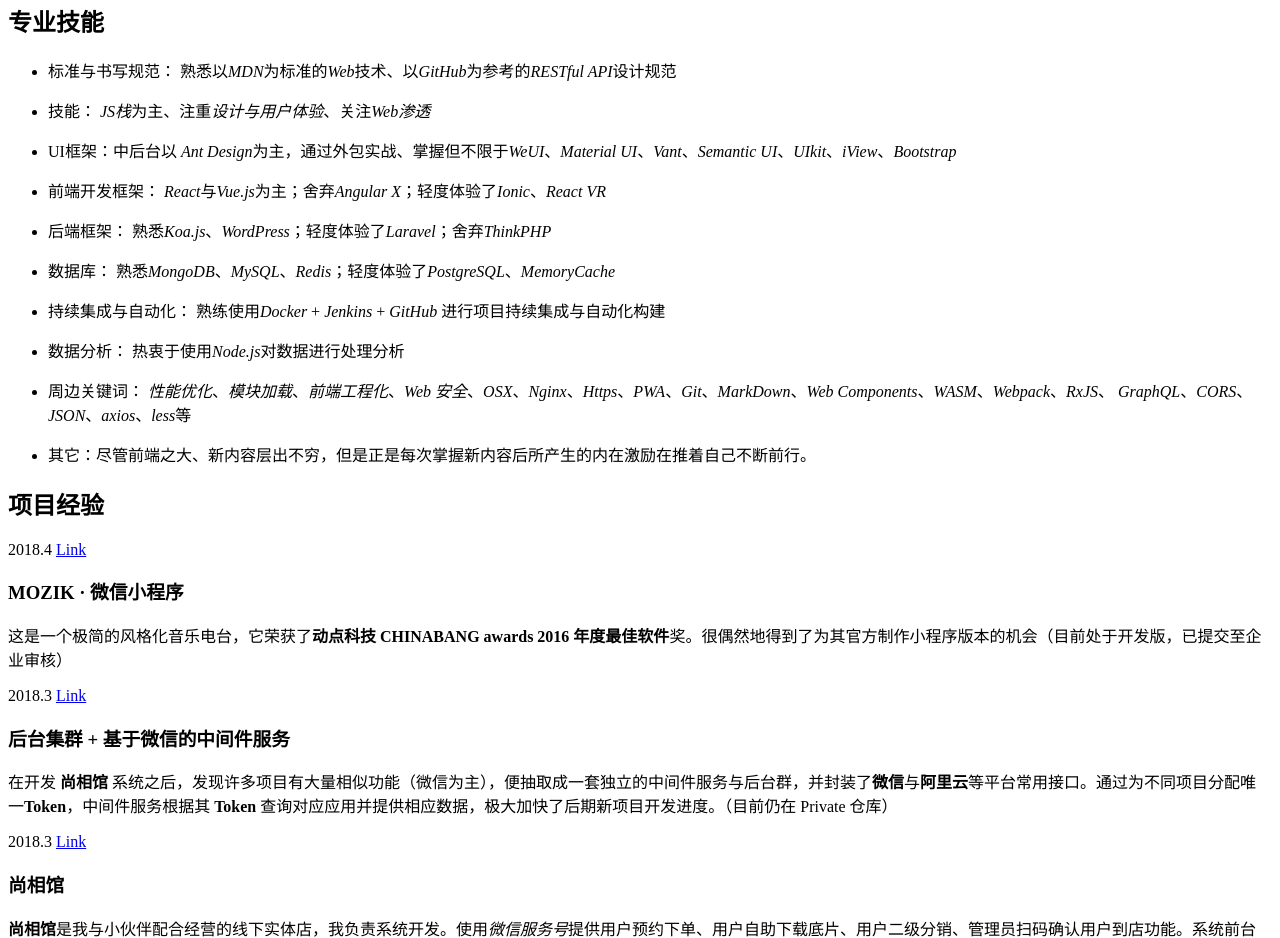
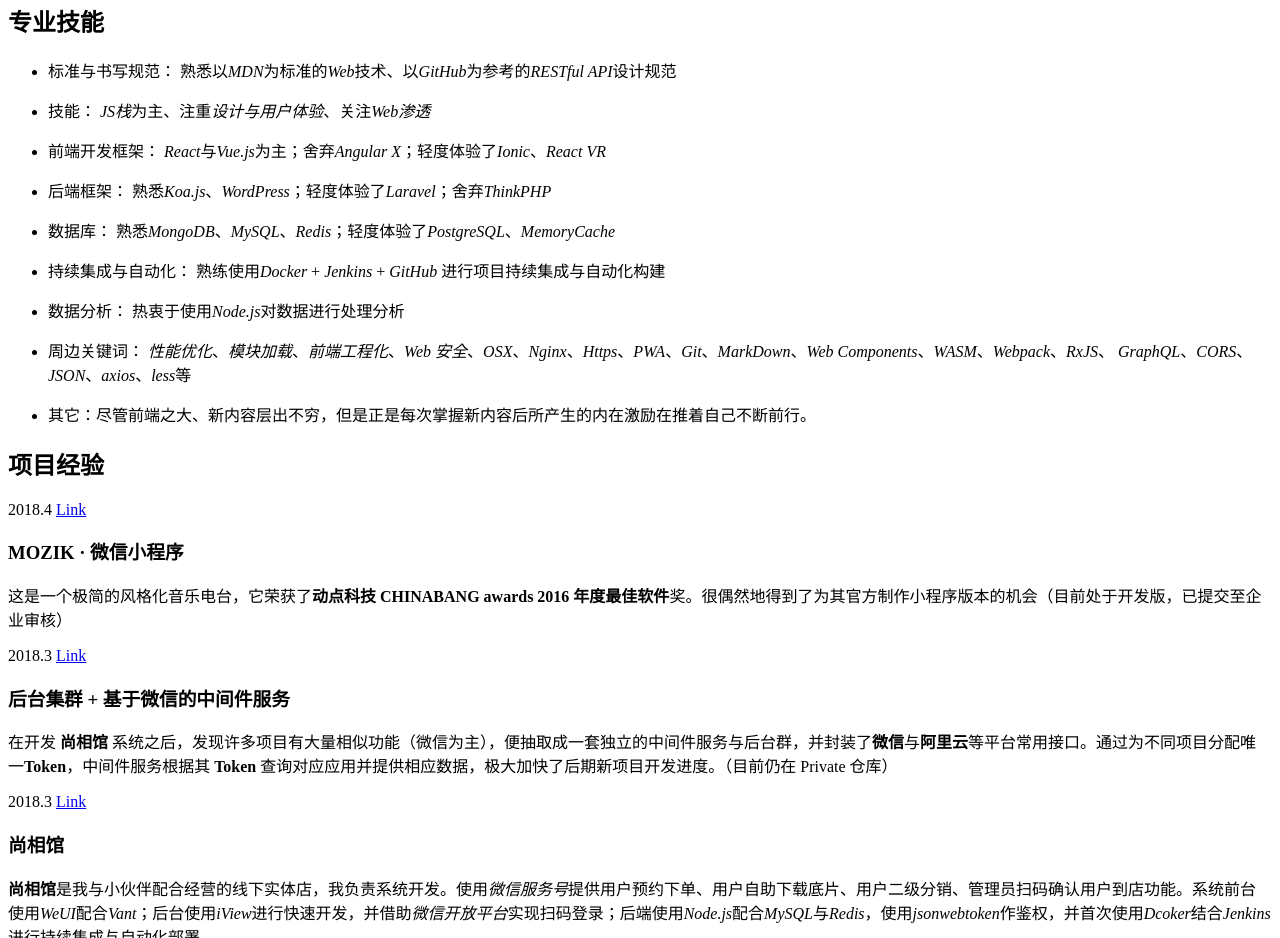
Before and after one commit to juzhiyuan/resume, a plain HTML site: page src/index.html in a window 1280 px wide. Shown: the part 1040-1978 px from the top of the page. Drawn offline with Linux system fonts and the light colour scheme.

Commit message:
移除UI部分

```diff
--- a/src/index.html
+++ b/src/index.html
@@ -112,11 +112,6 @@
                             <li>
                                 <p class="section-content"><i class="iconfont icon-dot"></i> 技能：
                                     <em>JS栈</em>为主、注重<em>设计与用户体验</em>、关注<em>Web渗透</em>
-                                </p>
-                            </li>
-                            <li>
-                                <p class="section-content"><i class="iconfont icon-dot"></i> UI框架：中后台以
-                                    <em>Ant Design</em>为主，通过外包实战、掌握但不限于<em>WeUI</em>、<em>Material UI</em>、<em>Vant</em>、<em>Semantic UI</em>、<em>UIkit</em>、<em>iView</em>、<em>Bootstrap</em><br />
                                 </p>
                             </li>
                             <li>
```
Also changed, not shown: index.html (+1 -1 lines), resume.png, 1 other file.
